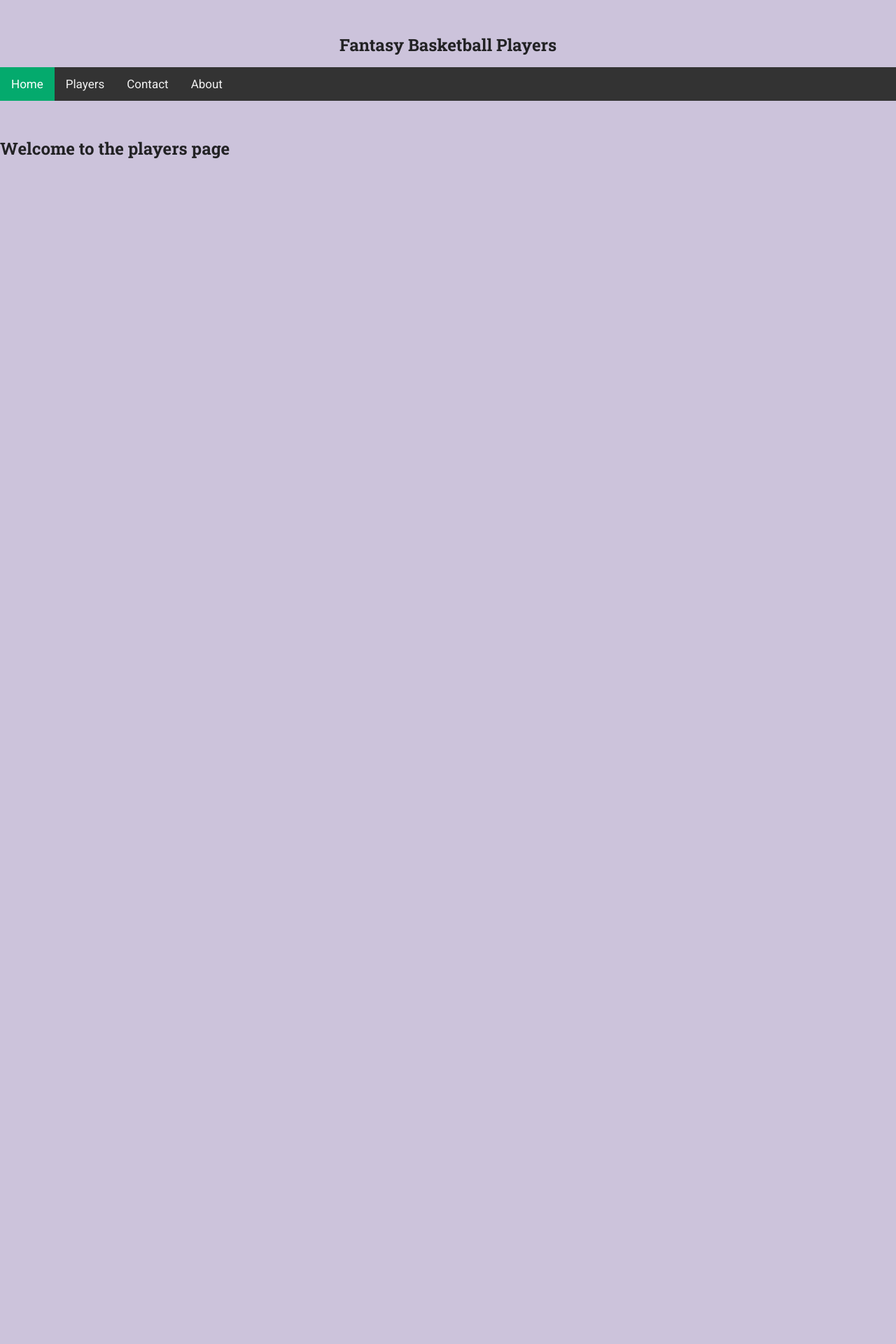
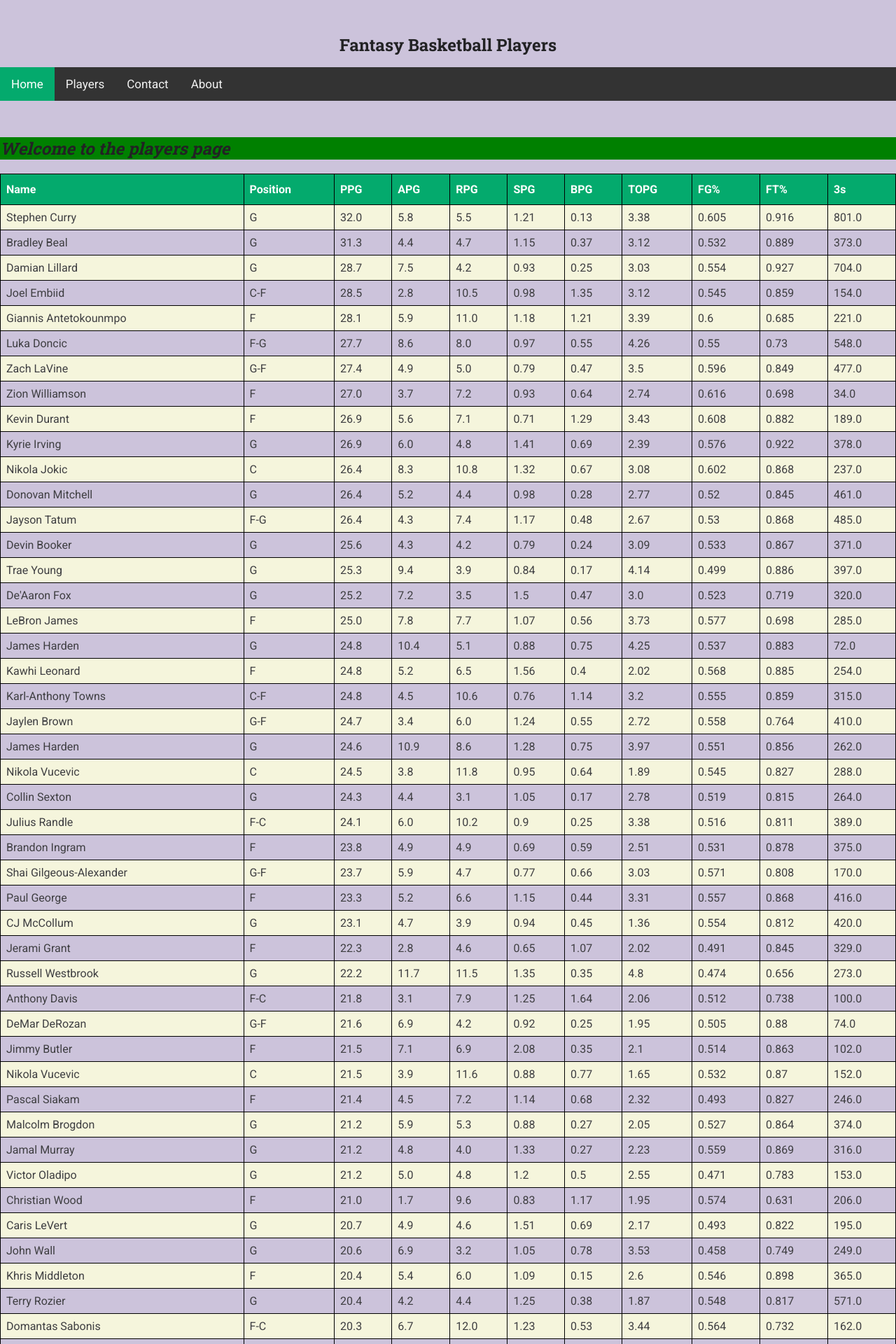
Before and after one commit to JobanD/Fantasy_Basketball-V2.0, a Django app: page /players/ in a window 1280 px wide. Shown: the top 1920 px of the page at 70% size. Before the commit the page ends 227 px from the top, so only its background shows below. Run offline with Django 3.2, Linux system fonts and the light colour scheme; data comes from the database, SQL or seed files in the repository.

Commit message:
Displayed model data onto player page into large table. Appropriately set up django static file usage becuase templates were not reading in css, fixes also make it future proof by making it easy to add new apps with their own static directories.

```diff
--- a/fantasy_basketball/urls.py
+++ b/fantasy_basketball/urls.py
@@ -22,5 +22,5 @@ from django.views.generic.base import RedirectView
 urlpatterns = [
     path('admin/', admin.site.urls),
     path('', include('main.urls')),     # url for main app
-    path('players/', include('players.urls'))
+    path('players/', include('players.urls'))   # player app
 ]
--- a/main/templates/main/base/base.html
+++ b/main/templates/main/base/base.html
@@ -7,7 +7,7 @@
     <meta http-equiv="X-UA-Compatible" content="IE=edge" />
     <meta name="viewport" content="width=device-width, initial-scale=1.0" />
     <title>{% block title %}Fantasy Basketball{% endblock %}</title>
-    <link rel="stylesheet" href="{% static 'main/styles/base.css' %}" />
+    <link rel="stylesheet" href="{% static 'styles/base.css' %}" />
     {% block site_css %}{% endblock %}
   </head>
 
--- a/players/static/players/styles/base.css
+++ /dev/null
@@ -1,83 +0,0 @@
-@import url("https://fonts.googleapis.com/css2?family=Roboto:wght@400;700&family=Roboto+Slab:wght@700&display=swap");
-
-* {
-  box-sizing: border-box;
-}
-
-body {
-  font-family: "Roboto", sans-serif;
-  margin: 0;
-  background-color: #ccc3db;
-  color: #3e3e41;
-}
-
-h1,
-h2,
-h3 {
-  font-family: "Roboto Slab", sans-serif;
-  color: #222224;
-}
-
-button,
-.btn {
-  cursor: pointer;
-  font: inherit;
-  padding: 0.5rem 1.5rem;
-  background-color: #350490;
-  border: 1px solid #350490;
-  color: white;
-  border-radius: 4px;
-  text-decoration: none;
-}
-
-button:hover,
-.btn:hover {
-  background-color: #230161;
-  border-color: #230161;
-}
-
-#main-header {
-  width: 100%;
-  text-align: center;
-  padding: 2rem 0;
-}
-
-#main-header h1 {
-  font-size: 1.5rem;
-}
-
-#main-logo {
-  font-size: 3rem;
-  font-family: "Roboto Slab", sans-serif;
-  text-decoration: none;
-  color: #350490;
-  font-weight: bold;
-}
-
-/* Add a black background color to the top navigation */
-.topnav {
-  background-color: #333;
-  overflow: hidden;
-}
-
-/* Style the links inside the navigation bar */
-.topnav a {
-  float: left;
-  color: #f2f2f2;
-  text-align: center;
-  padding: 14px 16px;
-  text-decoration: none;
-  font-size: 17px;
-}
-
-/* Change the color of links on hover */
-.topnav a:hover {
-  background-color: #ddd;
-  color: black;
-}
-
-/* Add a color to the active/current link */
-.topnav a.active {
-  background-color: #04aa6d;
-  color: white;
-}
--- a/players/static/players/styles/players.css
+++ b/players/static/players/styles/players.css
@@ -0,0 +1,31 @@
+.player_body_header {
+  font-style: oblique;
+  background-color: green;
+}
+
+#player-table {
+  border-collapse: collapse;
+  width: 100%;
+}
+
+#player-table td,
+#player-table th {
+  border: 1px solid black;
+  padding: 8px;
+}
+
+#player-table tr:nth-child(even) {
+  background-color: beige;
+}
+
+#player-table tr:hover {
+  background-color: #ddd;
+}
+
+#player-table th {
+  padding-top: 12px;
+  padding-bottom: 12px;
+  text-align: left;
+  background-color: #04aa6d;
+  color: white;
+}
--- a/players/templates/players/base/base.html
+++ b/players/templates/players/base/base.html
@@ -7,7 +7,7 @@
     <meta http-equiv="X-UA-Compatible" content="IE=edge" />
     <meta name="viewport" content="width=device-width, initial-scale=1.0" />
     <title>{% block title %}Fantasy Basketball{% endblock %}</title>
-    <link rel="stylesheet" href="{% static 'players/styles/base.css' %}" />
+    <link rel="stylesheet" href="{% static 'styles/base.css' %}" />
     {% block site_css %}{% endblock %}
   </head>
 
--- /dev/null
+++ b/players/templates/players/includes/player-details.html
@@ -0,0 +1,13 @@
+<tr class='player-item'>
+    <td>{{ name }}</td>
+    <td>{{ pos }}</td>
+    <td>{{ ppg }}</td>
+    <td>{{ apg }}</td>
+    <td>{{ rpg }}</td>
+    <td>{{ spg }}</td>
+    <td>{{ bpg }}</td>
+    <td>{{ topg }}</td>
+    <td>{{ fgP }}</td>
+    <td>{{ ftP }}</td>
+    <td>{{ threes }}</td>
+</tr>
--- a/players/templates/players/players.html
+++ b/players/templates/players/players.html
@@ -3,11 +3,29 @@
 {% load static %}
 
 {% block site_css %}
-<link rel="stylesheet" href="{% static 'players/styles/players.css' %}" />
+    <link rel="stylesheet" href="{% static 'styles/players.css' %}" />
 {% endblock  %}
 
 {% block main_heading %}Fantasy Basketball Players{% endblock  %}
 
 {% block body %}
-    <h2 class="home_body_header">Welcome to the players page</h2>
+    <h2 class="player_body_header">Welcome to the players page</h2>
+    <table id="player-table">
+        <tr class='header-row'>
+            <th>Name</th>
+            <th>Position</th>
+            <th>PPG</th>
+            <th>APG</th>
+            <th>RPG</th>
+            <th>SPG</th>
+            <th>BPG</th>
+            <th>TOPG</th>
+            <th>FG%</th>
+            <th>FT%</th>
+            <th>3s</th>
+        </tr>
+        {% for player in players21 %}
+            {% include 'players/includes/player-details.html' with name=player.fullName pos=player.position ppg=player.ppg  apg=player.apg rpg=player.rpg spg=player.spg bpg=player.bpg topg=player.topg fgP=player.efg ftP=player.ftP threes=player.fga3 %}
+        {% endfor %}
+    </table>
 {% endblock  %}
--- a/players/views.py
+++ b/players/views.py
@@ -6,7 +6,7 @@ from main.models import nba_players_21
 # Create your views here.
 
 def players(request):
-    players21 = nba_players_21.objects.all()
+    players21 = nba_players_21.objects.all()       # fetch all instances of this db
     return render(request, 'players/players.html', {
         'players21': players21
     })
```
Also changed, not shown: fantasy_basketball/settings.py (+7 -1 lines), static/styles/base.css (renamed from main/static/main/styles/base.css), 1 other file.
